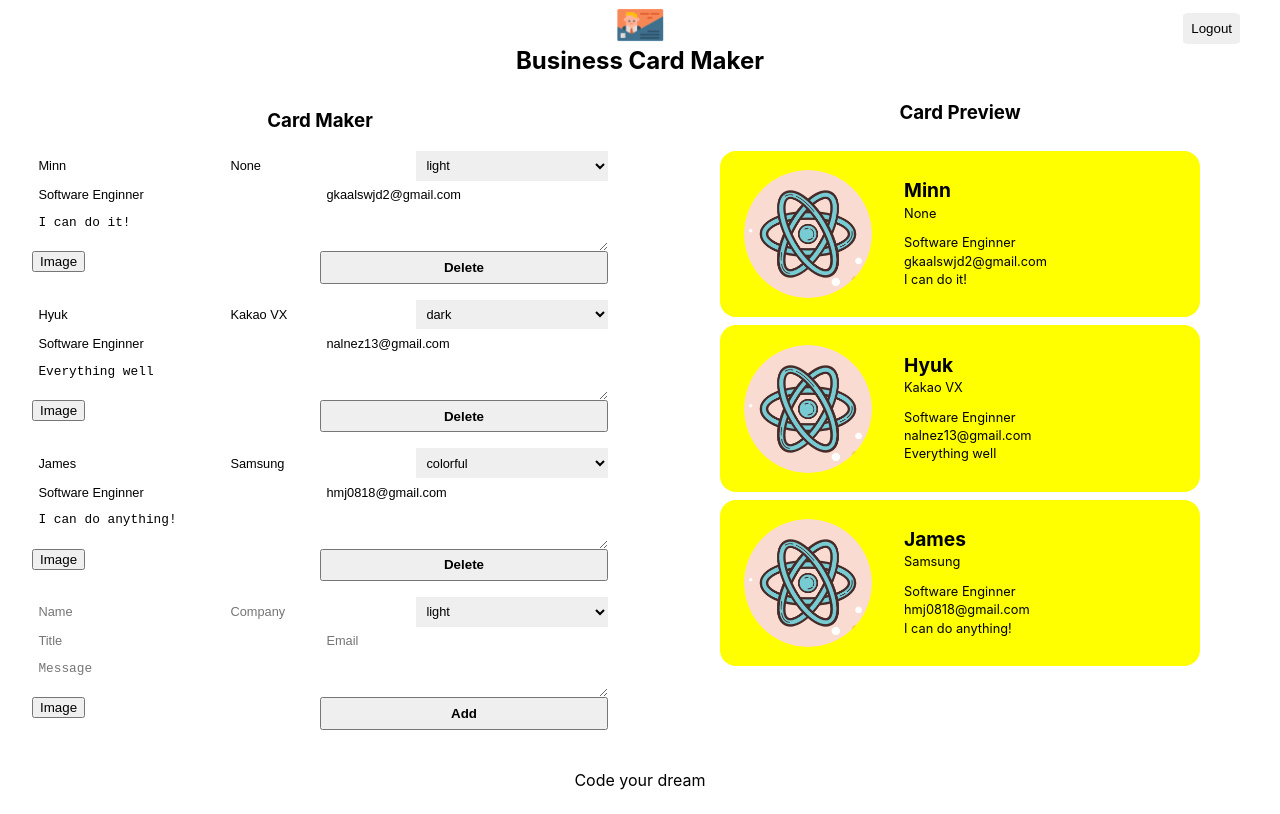
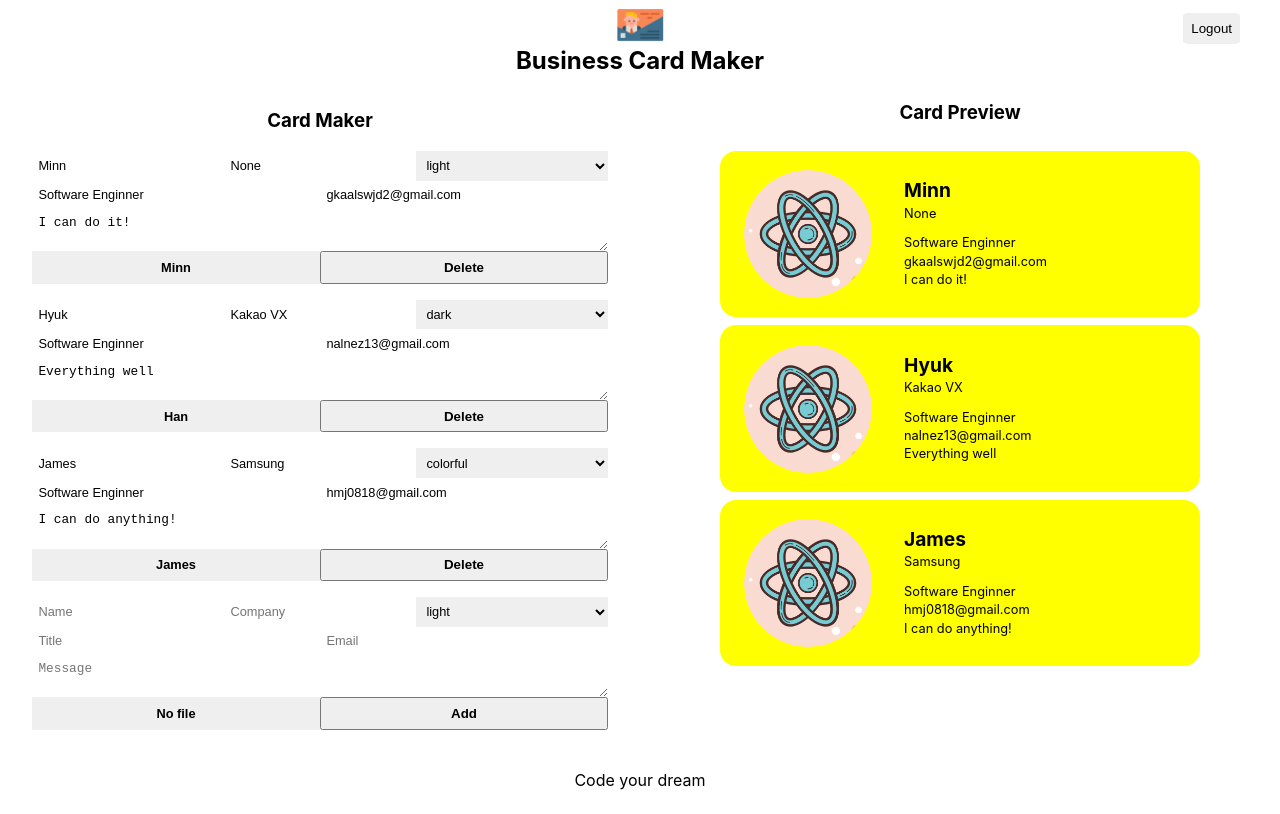
Before and after one commit to MinJeongH/React-cardMaker, a React (Create React App) app: page /maker in a window 1280 px wide. Built offline with nearby package versions, Linux system fonts and the light colour scheme; no server answers; sample sign-in values are in the browser's storage.

Commit message:
image uploading add

```diff
--- a/package.json
+++ b/package.json
@@ -6,6 +6,7 @@
     "@testing-library/jest-dom": "^5.11.4",
     "@testing-library/react": "^11.1.0",
     "@testing-library/user-event": "^12.1.10",
+    "axios": "^0.24.0",
     "firebase": "7.20.0",
     "react": "^17.0.2",
     "react-dom": "^17.0.2",
--- a/src/app.jsx
+++ b/src/app.jsx
@@ -4,13 +4,16 @@
 import Login from "./component/login/login";
 import Maker from "./component/maker/maker";
 
-function App({ authService }) {
+function App({ FileInput, authService }) {
   return (
     <div className={styles.app}>
       <BrowserRouter>
         <Routes>
           <Route exact path="/" element={<Login authService={authService} />} />
-          <Route path="/maker" element={<Maker authService={authService} />} />
+          <Route
+            path="/maker"
+            element={<Maker FileInput={FileInput} authService={authService} />}
+          />
         </Routes>
       </BrowserRouter>
     </div>
--- a/src/component/card_add_form/card_add_form.jsx
+++ b/src/component/card_add_form/card_add_form.jsx
@@ -1,9 +1,8 @@
-import React, { useRef } from "react";
+import React, { useRef, useState } from "react";
 import Button from "../button/button";
-import ImageFileInput from "../image_file_input/image_file_input";
 import styles from "./card_add_form.module.css";
 
-const CardAddForm = ({ onAdd }) => {
+const CardAddForm = ({ FileInput, onAdd }) => {
   const formRef = useRef();
   const nameRef = useRef();
   const companyRef = useRef();
@@ -11,6 +10,14 @@
   const titleRef = useRef();
   const emailRef = useRef();
   const messageRef = useRef();
+  const [file, setFile] = useState({ fileName: null, fileURL: null });
+
+  const onFileChange = (file) => {
+    setFile({
+      fileName: file.name,
+      fileURL: file.url,
+    });
+  };
 
   const onSubmit = (event) => {
     event.preventDefault();
@@ -22,11 +29,12 @@
       title: titleRef.current.value || "",
       email: emailRef.current.value || "",
       message: messageRef.current.value || "",
-      fileName: "",
-      fileURL: "",
+      fileName: file.fileName || "",
+      fileURL: file.fileURL || "",
     };
 
     formRef.current.reset();
+    setFile({ fileName: null, fileURL: null });
     onAdd(card);
   };
 
@@ -77,7 +85,7 @@
         placeholder="Message"
       ></textarea>
       <div className={styles.fileInput}>
-        <ImageFileInput />
+        <FileInput name={file.fileName} onFileChange={onFileChange} />
       </div>
       <Button name="Add" onClick={onSubmit} />
     </form>
--- a/src/component/card_edit_form/card_edit_form.jsx
+++ b/src/component/card_edit_form/card_edit_form.jsx
@@ -1,10 +1,9 @@
 import React from "react";
 import { useRef } from "react/cjs/react.development";
 import Button from "../button/button";
-import ImageFileInput from "../image_file_input/image_file_input";
 import styles from "./card_edit_form.module.css";
 
-const CardEditForm = ({ card, updateCard, deleteCard }) => {
+const CardEditForm = ({ FileInput, card, updateCard, deleteCard }) => {
   const formRef = useRef();
   const nameRef = useRef();
   const companyRef = useRef();
@@ -15,6 +14,14 @@
 
   const { name, company, title, email, message, theme, fileName, fileURL } =
     card;
+
+  const onFileChange = (file) => {
+    updateCard({
+      ...card,
+      fileName: file.name,
+      fileURL: file.url,
+    });
+  };
 
   const onChange = (event) => {
     if (event.currentTarget == null) {
@@ -84,7 +91,7 @@
         onChange={onChange}
       ></textarea>
       <div className={styles.fileInput}>
-        <ImageFileInput />
+        <FileInput name={fileName} onFileChange={onFileChange} />
       </div>
       <Button name="Delete" onClick={onSubmit} />
     </form>
--- a/src/component/editor/editor.jsx
+++ b/src/component/editor/editor.jsx
@@ -3,18 +3,19 @@
 import CardEditForm from "../card_edit_form/card_edit_form";
 import styles from "./editor.module.css";
 
-const Editor = ({ cards, addCard, updateCard, deleteCard }) => (
+const Editor = ({ FileInput, cards, addCard, updateCard, deleteCard }) => (
   <section className={styles.editor}>
     <h1 className={styles.title}>Card Maker</h1>
     {Object.keys(cards).map((key) => (
       <CardEditForm
         key={key}
+        FileInput={FileInput}
         card={cards[key]}
         updateCard={updateCard}
         deleteCard={deleteCard}
       />
     ))}
-    <CardAddForm onAdd={addCard} />
+    <CardAddForm FileInput={FileInput} onAdd={addCard} />
   </section>
 );
 
--- a/src/component/image_file_input/image_file_input.jsx
+++ b/src/component/image_file_input/image_file_input.jsx
@@ -1,6 +1,37 @@
 import React from "react";
+import { useRef } from "react/cjs/react.development";
 import styles from "./image_file_input.module.css";
 
-const ImageFileInput = (props) => <button>Image</button>;
+const ImageFileInput = ({ imageUploader, name, onFileChange }) => {
+  const inputRef = useRef();
+  const onButtonClick = (event) => {
+    event.preventDefault();
+    inputRef.current.click();
+  };
+
+  const onChange = async (event) => {
+    const uploaded = await imageUploader.upload(event.target.files[0]);
+    onFileChange({
+      name: uploaded.original_filename,
+      url: uploaded.url,
+    });
+  };
+
+  return (
+    <div className={styles.container}>
+      <input
+        ref={inputRef}
+        className={styles.input}
+        type="file"
+        accept="image/*"
+        name="file"
+        onChange={onChange}
+      />
+      <button className={styles.button} onClick={onButtonClick}>
+        {name || "No file"}
+      </button>
+    </div>
+  );
+};
 
 export default ImageFileInput;
--- a/src/component/image_file_input/image_file_input.module.css
+++ b/src/component/image_file_input/image_file_input.module.css
@@ -0,0 +1,25 @@
+@value makerLightGrey from '../../common/colors.css';
+
+.container {
+  width: 100%;
+  height: 100%;
+  display: flex;
+}
+
+.input {
+  display: none;
+}
+
+.button {
+  width: 100%;
+  background-color: makerLightGrey;
+  font-weight: bold;
+  cursor: pointer;
+  border: 0;
+  outline: 0;
+  font-size: 0.8rem;
+}
+
+.button:hover {
+  opacity: 0.8;
+}
--- a/src/component/maker/maker.jsx
+++ b/src/component/maker/maker.jsx
@@ -6,7 +6,7 @@
 import Preview from "../preview/preview";
 import styles from "./maker.module.css";
 
-const Maker = ({ authService }) => {
+const Maker = ({ FileInput, authService }) => {
   const [cards, setCards] = useState({
     1: {
       id: "1",
@@ -77,6 +77,7 @@
       <Header onLogout={onLogout} />
       <div className={styles.container}>
         <Editor
+          FileInput={FileInput}
           cards={cards}
           addCard={createOrUpdateCard}
           updateCard={createOrUpdateCard}
--- a/src/index.js
+++ b/src/index.js
@@ -3,12 +3,16 @@
 import './index.module.css';
 import App from './app';
 import AuthService from './service/auth_sevice';
+import ImageUploader from './service/image_uploader';
+import ImageFileInput from './component/image_file_input/image_file_input';
 
 const authService = new AuthService();
+const imageUploader = new ImageUploader();
+const FileInput = props => (<ImageFileInput {...props} imageUploader={imageUploader} />);
 
 ReactDOM.render(
   <React.StrictMode>
-    <App authService={authService}/>
+    <App authService={authService} FileInput={FileInput} />
   </React.StrictMode>,
   document.getElementById('root')
 );
--- /dev/null
+++ b/src/service/image_uploader.js
@@ -0,0 +1,14 @@
+import axios from "axios";
+
+class ImageUploader {
+    async upload(file) {
+        const data = new FormData();
+        data.append('file', file);
+        data.append('upload_preset', 'a5b4t7jp');
+        const result = await axios.post(
+            'https://api.cloudinary.com/v1_1/drsduokgq/image/upload',data).then(result => result.data);
+        return await result;
+    }
+}
+
+export default ImageUploader;
```
Also changed, not shown: 1 other file (tests, documents, lock files or other folders).
